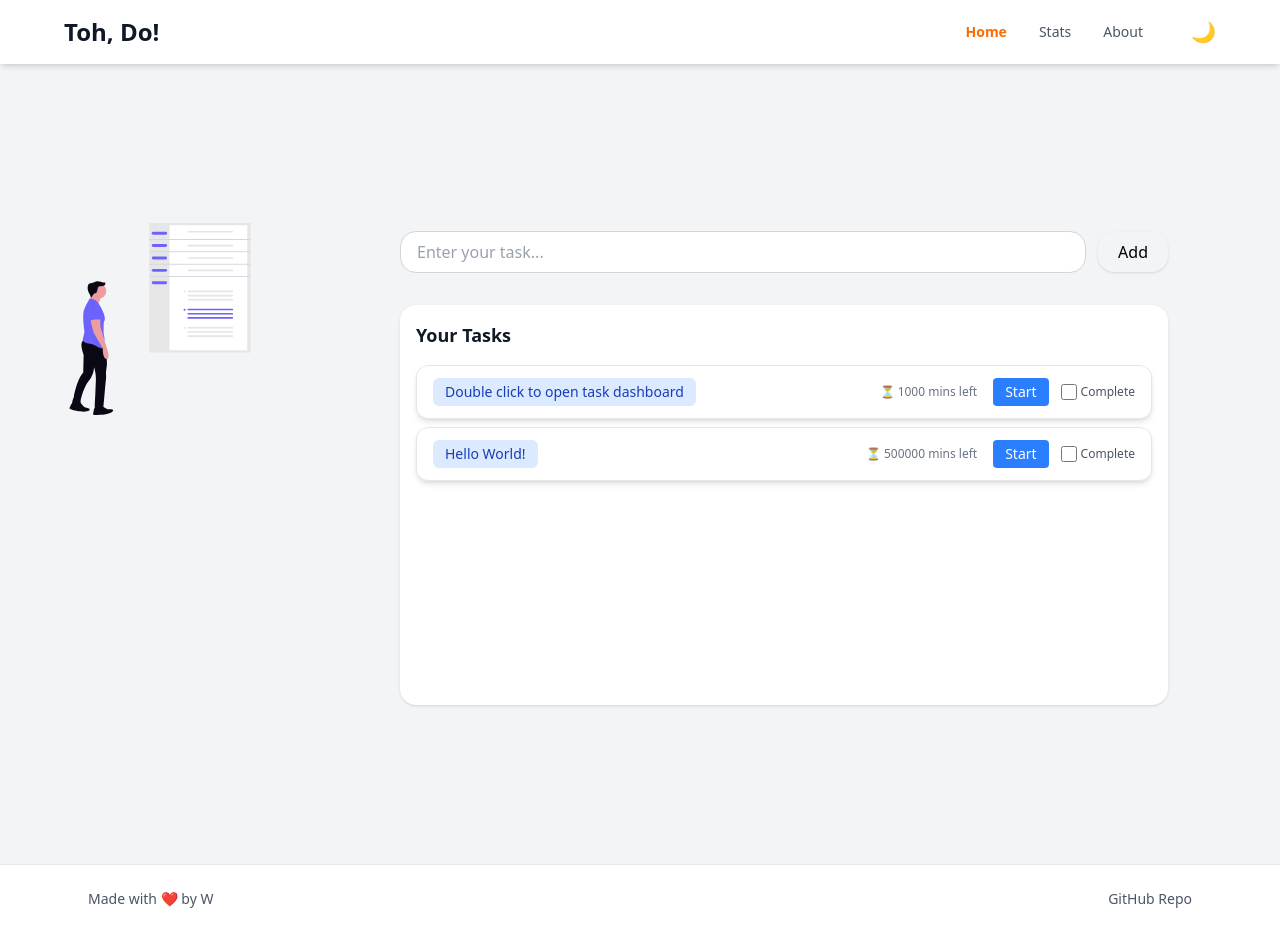
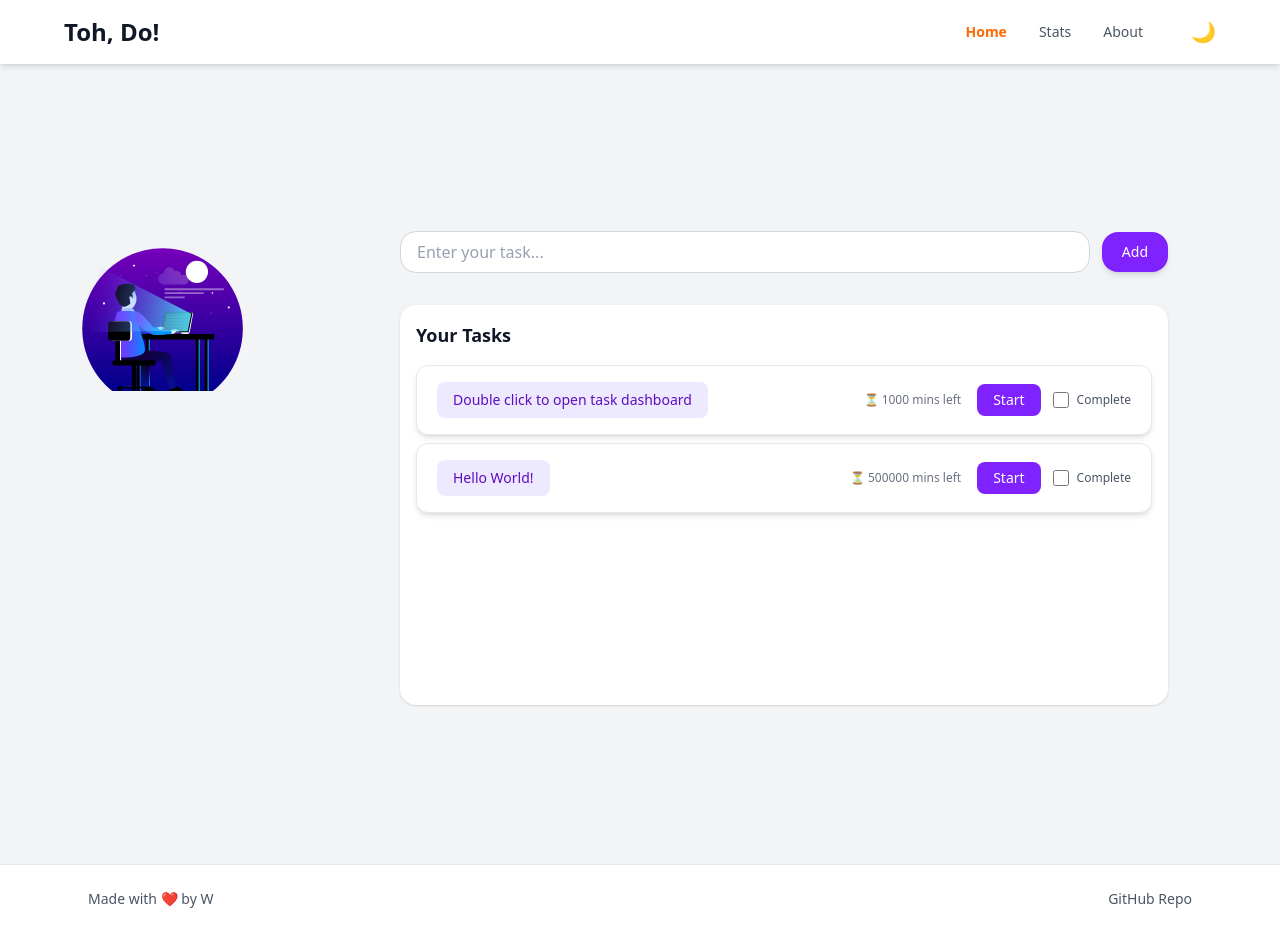
Before and after one commit to prana-W/Task-Manager, a React (Vite) app: page / in a window 1280 px wide. Built offline with nearby package versions, Linux system fonts and the light colour scheme.

Commit message:
Improve UI, add delete, auto-delete etc

```diff
--- a/src/App.jsx
+++ b/src/App.jsx
@@ -38,10 +38,11 @@ function App() {
 
   //! (warning) change here
   //This is to update the timeRemaining in all ongoing tasks
+
   useEffect(() => {
     var intervalReference = setInterval(() => {
       dispatch(reduceTime());
-    }, 1000); //add the same time interval as in the timeSlice method
+    }, 60000); //add the same time interval as in the timeSlice method
 
     return () => clearInterval(intervalReference);
     // eslint-disable-next-line react-hooks/exhaustive-deps
--- a/src/components/Button.jsx
+++ b/src/components/Button.jsx
@@ -1,15 +1,17 @@
-import React from 'react';
+import React from "react";
 
-function Button({btnText, onClick, type = 'button'}) {
+function Button({ btnText, onClick, type = "button" }) {
   return (
     <button
       type={type}
       onClick={onClick}
-      className="px-5 py-2 rounded-2xl bg-primary-500 text-black
-                 dark:bg-primary-400 hover:bg-primary-600 dark:hover:bg-primary-500
-                 transition duration-200 shadow-sm
-                 focus:outline-none focus:ring-2 focus:ring-offset-2 focus:ring-primary-500
-                 dark:focus:ring-primary-400"
+      className="px-5 py-2.5 rounded-2xl font-medium text-sm
+                 bg-violet-600 text-white dark:bg-violet-500 dark:text-white
+                 hover:bg-violet-700 dark:hover:bg-violet-400
+                 transition-all duration-300 ease-in-out
+                 shadow-md hover:shadow-lg
+                 focus:outline-none focus:ring-2 focus:ring-offset-2
+                 focus:ring-violet-500 dark:focus:ring-violet-300"
     >
       {btnText}
     </button>
--- a/src/components/TaskComponent.jsx
+++ b/src/components/TaskComponent.jsx
@@ -1,22 +1,35 @@
-import React, { useEffect } from "react";
+import React, { useEffect, useState } from "react";
 import { useNavigate } from "react-router-dom";
 import TaskFunction from "./TaskFunction";
 import useTaskInfo from "../hooks/useTaskInfo";
 import { toast } from "react-hot-toast";
-import { deleteTodo } from "../features/tasks/taskSlice";
+import { deleteTodo, addTodo } from "../features/tasks/taskSlice";
 import { useDispatch } from "react-redux";
 
+
 function TaskComponent({ children, taskId }) {
+
+
+
+  const [failed, setFailed] = useState(false);
   const navigate = useNavigate();
   const taskData = useTaskInfo(taskId);
   const isCompleted = taskData.status === "completed";
+  const dispatch = useDispatch();
+
+  const handleRestartTask = () => {
+    dispatch(addTodo({taskId: Date.now(), taskName: taskData.taskName, timeAssigned: taskData.timeAssigned, timeRemaining: taskData.timeAssigned}));
+    dispatch(deleteTodo(taskData.taskId));
+  };
+
+  const abortTask = () => {
+    dispatch(deleteTodo(taskData.taskId));
+  };
+
   const openTaskManager = () => {
     if (!isCompleted) navigate(`/task/${taskId}`);
   };
 
-  const dispatch = useDispatch();
-
-  //When user marks a task as complete (alert him and remove the task in 5 seconds)
   useEffect(() => {
     if (isCompleted) {
       toast.custom((t) => (
@@ -29,40 +42,43 @@ function TaskComponent({ children, taskId }) {
             <p className="text-sm font-medium">
               ⚠️ {taskData.taskName} was marked as completed!
             </p>
-            <p className="mt-1 text-sm">
-              Task will be removed removed in 5 seconds...
-            </p>
+            <p className="mt-1 text-sm">Task will be removed in 5 seconds...</p>
           </div>
         </div>
       ));
-       var timeoutRef = setTimeout(() => {
+      const timeoutRef = setTimeout(() => {
         dispatch(deleteTodo(taskId));
       }, 5000);
+
+      return () => clearTimeout(timeoutRef);
     }
 
-    return () => clearTimeout(timeoutRef);
+    if (taskData.status === "failed") {
+      setFailed(true);
+    }
     // eslint-disable-next-line react-hooks/exhaustive-deps
-  }, [isCompleted]);
+  }, [isCompleted, taskData.status]);
 
+  if (!failed) {
     return (
       <div
-      className={`bg-white dark:bg-gray-800 rounded-xl px-4 py-3 shadow-md border border-gray-200 dark:border-gray-700 transition-all
+        className={`bg-white dark:bg-gray-900 rounded-xl px-5 py-4 shadow-md border border-gray-200 dark:border-gray-700 transition-all
         flex flex-col sm:flex-row sm:items-center justify-between gap-4 text-sm
         ${
           isCompleted
             ? "opacity-60 line-through cursor-not-allowed"
-          : "text-gray-800 dark:text-gray-200"
+            : "text-gray-800 dark:text-gray-100"
         }`}
       >
-      <div className="flex flex-col sm:flex-row sm:items-center gap-2 sm:gap-4 w-full sm:w-auto justify-between flex-1">
+        <div className="flex flex-col sm:flex-row sm:items-center gap-3 sm:gap-5 flex-1 justify-between w-full">
           <button
             onClick={openTaskManager}
             disabled={isCompleted}
-          className={`px-3 py-1 min-w-[90px] text-center rounded-md transition-colors duration-200 text-sm font-medium
+            className={`px-4 py-2 min-w-[100px] text-center rounded-lg font-medium text-sm transition-all duration-200
             ${
               isCompleted
-                ? "bg-gray-200 text-gray-500 dark:bg-gray-700 dark:text-gray-400"
-                : "bg-blue-100 dark:bg-blue-700 text-blue-800 dark:text-white hover:bg-blue-200 dark:hover:bg-blue-600"
+                ? "bg-gray-200 text-gray-500 dark:bg-gray-700 dark:text-gray-500"
+                : "bg-violet-100 text-violet-800 hover:bg-violet-200"
             }`}
           >
             {children}
@@ -74,6 +90,38 @@ function TaskComponent({ children, taskId }) {
         <TaskFunction taskId={taskId} />
       </div>
     );
+  } else {
+    return (
+      <div
+        className="bg-white dark:bg-gray-900 rounded-xl px-5 py-4 shadow-md border border-gray-200 dark:border-gray-700 transition-all
+        flex flex-col sm:flex-row sm:items-center justify-between gap-4 text-sm text-gray-800 dark:text-gray-100"
+      >
+        <div className="flex flex-col sm:flex-row sm:items-center gap-3 sm:gap-5 flex-1 justify-between w-full">
+
+          <p className="px-4 py-2 min-w-[100px] text-center bg-red-300 dark:bg-gray-700 rounded-md font-medium">
+            {children}
+          </p>
+          <span className="text-xs text-gray-500 dark:text-gray-400 whitespace-nowrap">
+            ⚠️ Time Limit exceeded!
+          </span>
+        </div>
+        <div className="flex items-center gap-2 mt-2 sm:mt-0">
+          <button
+            onClick={handleRestartTask}
+            className="px-4 py-2 text-sm rounded-lg font-medium bg-violet-600 text-white hover:bg-violet-700 dark:bg-violet-400 dark:hover:bg-violet-300 dark:text-gray-900 transition-all"
+          >
+            Restart
+          </button>
+          <button
+            onClick={abortTask}
+            className="px-4 py-2 text-sm rounded-lg font-medium bg-red-500 text-white hover:bg-red-600 dark:bg-red-400 dark:hover:bg-red-300 dark:text-gray-900 transition-all"
+          >
+            Abort
+          </button>
+        </div>
+      </div>
+    );
+  }
 }
 
 export default TaskComponent;
--- a/src/components/TaskFunction.jsx
+++ b/src/components/TaskFunction.jsx
@@ -32,6 +32,7 @@ function TaskFunction({ taskId }) {
       dispatch(editStatus({ taskId, status: "paused" }));
     }
   };
+
   const handleStatusChange = () => {
     if (isComplete) return;
     if (btnTxt === "Start") {
@@ -50,7 +51,7 @@ function TaskFunction({ taskId }) {
   };
 
   const getBtnColor = () => {
-    if (btnTxt === "Start") return "bg-blue-500 hover:bg-blue-600";
+    if (btnTxt === "Start") return "bg-violet-600 hover:bg-violet-700";
     if (btnTxt === "Pause")
       return "bg-yellow-400 hover:bg-yellow-500 text-gray-900";
     if (btnTxt === "Resume") return "bg-green-500 hover:bg-green-600";
@@ -62,19 +63,19 @@ function TaskFunction({ taskId }) {
       {btnTxt && (
         <button
           onClick={handleStatusChange}
-          className={`px-3 py-1 text-white rounded transition-all duration-200 ${getBtnColor()}`}
+          className={`px-4 py-1.5 text-white rounded-lg font-medium transition-all duration-200 ${getBtnColor()}`}
         >
           {btnTxt}
         </button>
       )}
 
-      <div className="flex items-center gap-1">
+      <div className="flex items-center gap-2">
         <input
           id={taskId}
           type="checkbox"
           checked={isComplete}
           onChange={handleComplete}
-          className="accent-green-500 w-4 h-4"
+          className="accent-violet-500 w-4 h-4 transition-all duration-200"
         />
         <label
           htmlFor={taskId}
--- a/src/pages/Home.jsx
+++ b/src/pages/Home.jsx
@@ -1,9 +1,9 @@
 import React, { useState, useRef } from "react";
 import { Input, Button, TaskComponent } from "../components/index";
 import { useSelector, useDispatch } from "react-redux";
-import Logo from "../assets/task_brief.svg";
+import DarkLogo from "../assets/light_bg.svg";
 import { addTodo } from "../features/tasks/taskSlice";
-import {toast} from 'react-hot-toast'
+import { toast } from "react-hot-toast";
 
 function Home() {
   const dispatch = useDispatch();
@@ -29,7 +29,7 @@ function Home() {
       })
     );
 
-    toast.success (`${taskName} was added successfully!`)
+    toast.success(`${taskName} was added successfully!`);
 
     taskRef.current.value = "";
     setBtnTxt("Add");
@@ -56,7 +56,7 @@ function Home() {
       <div className="w-full max-w-6xl flex flex-col md:flex-row gap-12 items-center md:items-start">
         <div className="flex justify-center md:justify-start md:w-1/4">
           <img
-            src={Logo}
+            src={DarkLogo}
             alt="Logo"
             className="w-40 h-40 sm:w-48 sm:h-48 transition-transform transform hover:scale-105 dark:filter dark:brightness-125"
           />
@@ -64,7 +64,7 @@ function Home() {
 
         <div className="w-full md:w-2/3 space-y-6">
           <form
-          name="task_data"
+            name="task_data"
             className="sticky top-0 z-10 bg-gray-100 dark:bg-gray-900 py-2 flex flex-col sm:flex-row items-center gap-3"
             onSubmit={(e) => {
               btnTxt === "Add" ? addTask(e) : addTimeLimit(e);
@@ -83,7 +83,6 @@ function Home() {
             <Button
               btnText={btnTxt}
               onClick={btnTxt === "Add" ? addTask : addTimeLimit}
-
             />
           </form>
 
@@ -92,10 +91,7 @@ function Home() {
             <ul className="space-y-2">
               {tasks && tasks.length > 0 ? (
                 tasks.map((task) => (
-                  <TaskComponent
-                    taskId={task.taskId}
-                    key={task.taskId}
-                  >
+                  <TaskComponent taskId={task.taskId} key={task.taskId}>
                     {task.taskName}
                   </TaskComponent>
                 ))
--- a/src/pages/Stats.jsx
+++ b/src/pages/Stats.jsx
@@ -3,25 +3,25 @@ import { useNavigate } from "react-router-dom";
 import { Button } from "../components";
 
 function Stats() {
-
   const navigate = useNavigate();
 
-
-
-
   return (
-    <>
-      <main className="bg-gray-100 dark:bg-gray-900 text-gray-900 dark:text-gray-100 flex items-center justify-center p-6">
-        <div className="w-full max-w-6xl flex flex-col md:flex-row gap-12 items-center md:items-start">
-          <h1 className="content-center">
+    <div className="min-h-screen bg-gray-100 dark:bg-gray-900 text-gray-900 dark:text-gray-100">
+      <main className="flex-1 p-6">
+        <div className="text-center mb-8">
+          <h1 className="text-2xl font-semibold">
             Stats page will be added in the future... (hopefully)
           </h1>
         </div>
+
+        <Button
+          btnText="Go Back"
+          onClick={() => {
+            navigate("/");
+          }}
+        />
       </main>
-      <Button btnText='Go Back' onClick={() => {
-        navigate('/')
-      }} />
-    </>
+    </div>
   );
 }
 
```
Also changed, not shown: src/features/tasks/taskSlice.js (+10 -16 lines), src/pages/TaskDashboard.jsx (+23 -23 lines), src/assets/light_bg.svg (added). Lines whose indentation alone changed are shown as unchanged.
